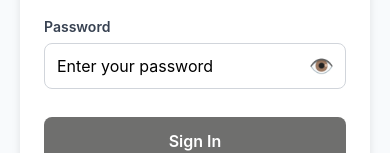
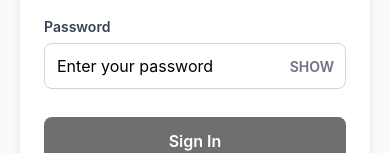
Before and after one commit to Andrewghall/PTApp, a React Native app: screen / in a window 390 px wide. Shown: the part 412-565 px from the top of the page. Built offline with nearby package versions, Linux system fonts and the light colour scheme.

Commit message:
Password toggle: replace emoji with clean SHOW/HIDE text

```diff
--- a/App.tsx
+++ b/App.tsx
@@ -105,7 +105,7 @@ const LoginScreen = ({ onLogin }: { onLogin: () => void }) => {
                 onPress={() => setShowPassword(!showPassword)}
                 style={{position: 'absolute', right: 12, top: 0, bottom: 0, justifyContent: 'center'}}
               >
-                <Text style={{fontSize: 20}}>{showPassword ? '🙈' : '👁️'}</Text>
+                <Text style={{fontSize: 14, color: '#6b7280', fontWeight: '600'}}>{showPassword ? 'HIDE' : 'SHOW'}</Text>
               </TouchableOpacity>
             </View>
           </View>
```
Also changed, not shown: 2 other files (tests, documents, lock files or other folders).
